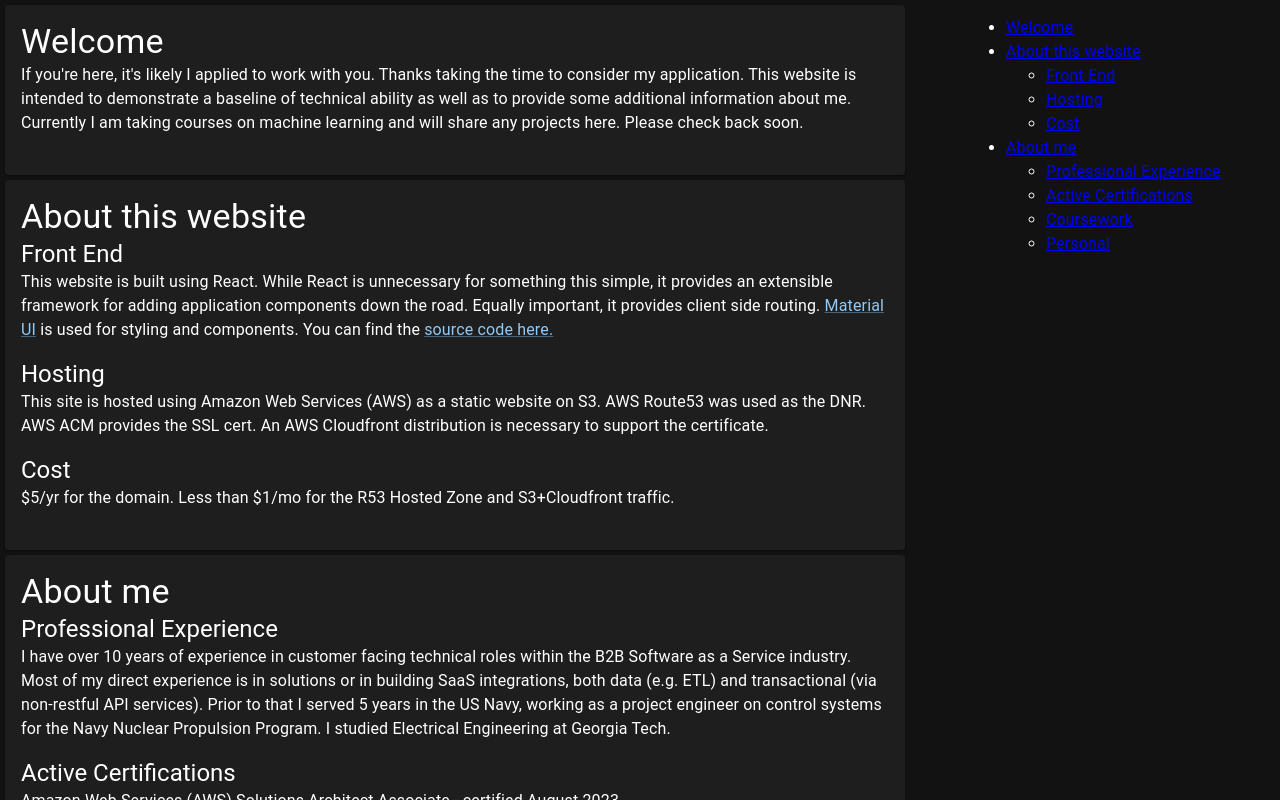
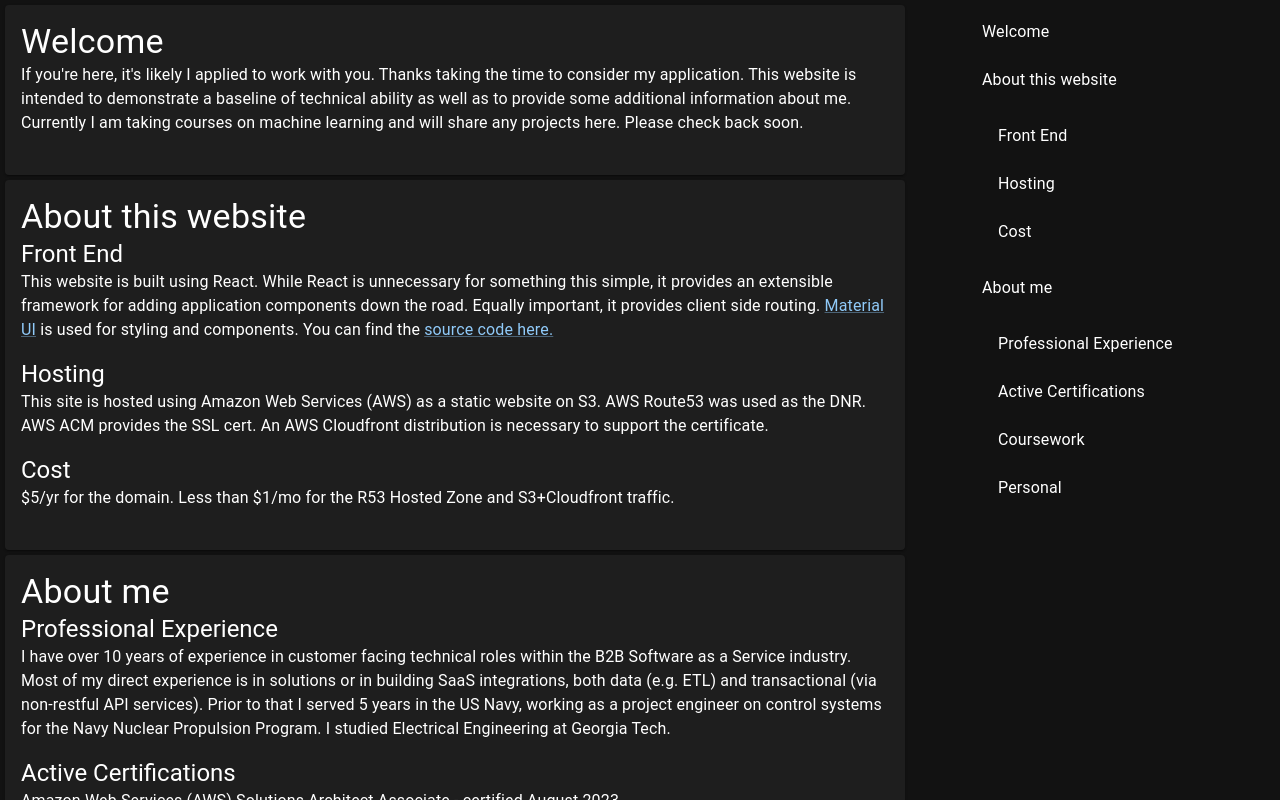
Before and after one commit to ben-h-johnson/project-share, a React (Create React App) app in the folder web/: page / in a window 1280 px wide. Shown: the top 800 px of the page. Built offline with nearby package versions, Linux system fonts and the light colour scheme.

Commit message:
updated ToC to use MUI styles

```diff
--- a/web/src/components/About.js
+++ b/web/src/components/About.js
@@ -1,3 +1,6 @@
+// TODO:
+// - move ToC to drawer or other sticky nav component to scroll with text
+
 import TableOfContents from "./TableOfContents";
 import Grid from '@mui/material/Unstable_Grid2';
 import { ThemeProvider, createTheme } from '@mui/material/styles';
--- a/web/src/components/TableOfContents.js
+++ b/web/src/components/TableOfContents.js
@@ -1,6 +1,10 @@
 // Credit to Emma Goto for methodolgy and hooks: https://www.emgoto.com/react-table-of-contents/
 // adapted to MUI
 import { useState, useEffect } from "react";
+import List from '@mui/material/List';
+import ListItemButton from '@mui/material/ListItemButton';
+import ListItemText from '@mui/material/ListItemText';
+import Box from "@mui/material/Box";
 
 // Reformats headings list to set H3s as subheadings of last H2, prepares heading array
 const getNestedHeadings = (headingElements) => {
@@ -38,33 +42,60 @@ const useHeadingsData = () => {
   return { nestedHeadings };
 };
 
-// Headings links component
-const Headings = ({ headings }) => (
-  <ul>
+// EMGOTO Headings links component
+// const Headings = ({ headings }) => (
+//   <ul>
+//     {headings.map((heading) => (
+//       <li key={heading.id}>
+//         <a href={`#${heading.id}`}>{heading.title}</a>
+//         {heading.items.length > 0 && (
+//           <ul>
+//             {heading.items.map((child) => (
+//               <li key={child.id}>
+//                 <a href={`#${child.id}`}>{child.title}</a>
+//               </li>
+//             ))}
+//           </ul>
+//         )}
+//       </li>
+//     ))}
+//   </ul>
+// );
+
+// Headings w/ MUI Components
+// hacking the 'a' variant onto listitembutton is suitable for page anchors
+// this method might not work for routing, needs testing
+const MuiHeadings = ({ headings }) => (
+  <List
+    sx={{ width: '100%', maxWidth: 360, bgcolor: 'background.paper' }}
+    component="nav"
+  >
     {headings.map((heading) => (
-      <li key={heading.id}>
-        <a href={`#${heading.id}`}>{heading.title}</a>
+      <Box>
+        <ListItemButton key={heading.id} variant='a' href={`#${heading.id}`}>
+          <ListItemText primary={heading.title} />
+        </ListItemButton>
         {heading.items.length > 0 && (
-          <ul>
+          <List>
             {heading.items.map((child) => (
-              <li key={child.id}>
-                <a href={`#${child.id}`}>{child.title}</a>
-              </li>
+              <ListItemButton sx={{ pl:4 }} key={child.id} variant='a' href={`#${child.id}`}>
+                <ListItemText primary={" "+child.title} />
+              </ListItemButton>
             ))}
-          </ul>
+          </List>
         )}
-      </li>
+      </Box>
     ))}
-  </ul>
+  </List>
 );
 
 const TableOfContents = () => {
   const { nestedHeadings } = useHeadingsData();
 
   return (
-      <nav>
-          <Headings headings={nestedHeadings} />
-      </nav>
+      <Box>
+          <MuiHeadings headings={nestedHeadings} />
+      </Box>
   );
 };
 
```
